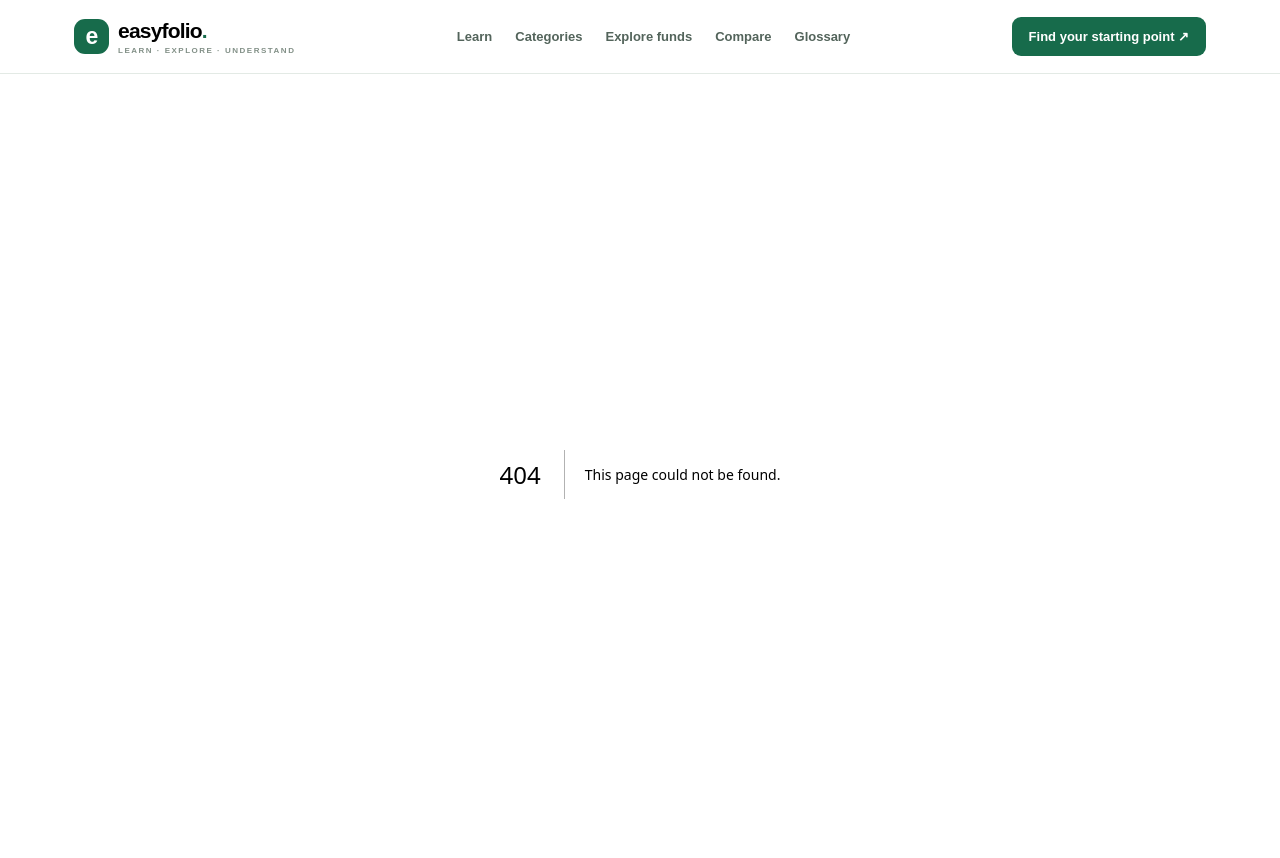
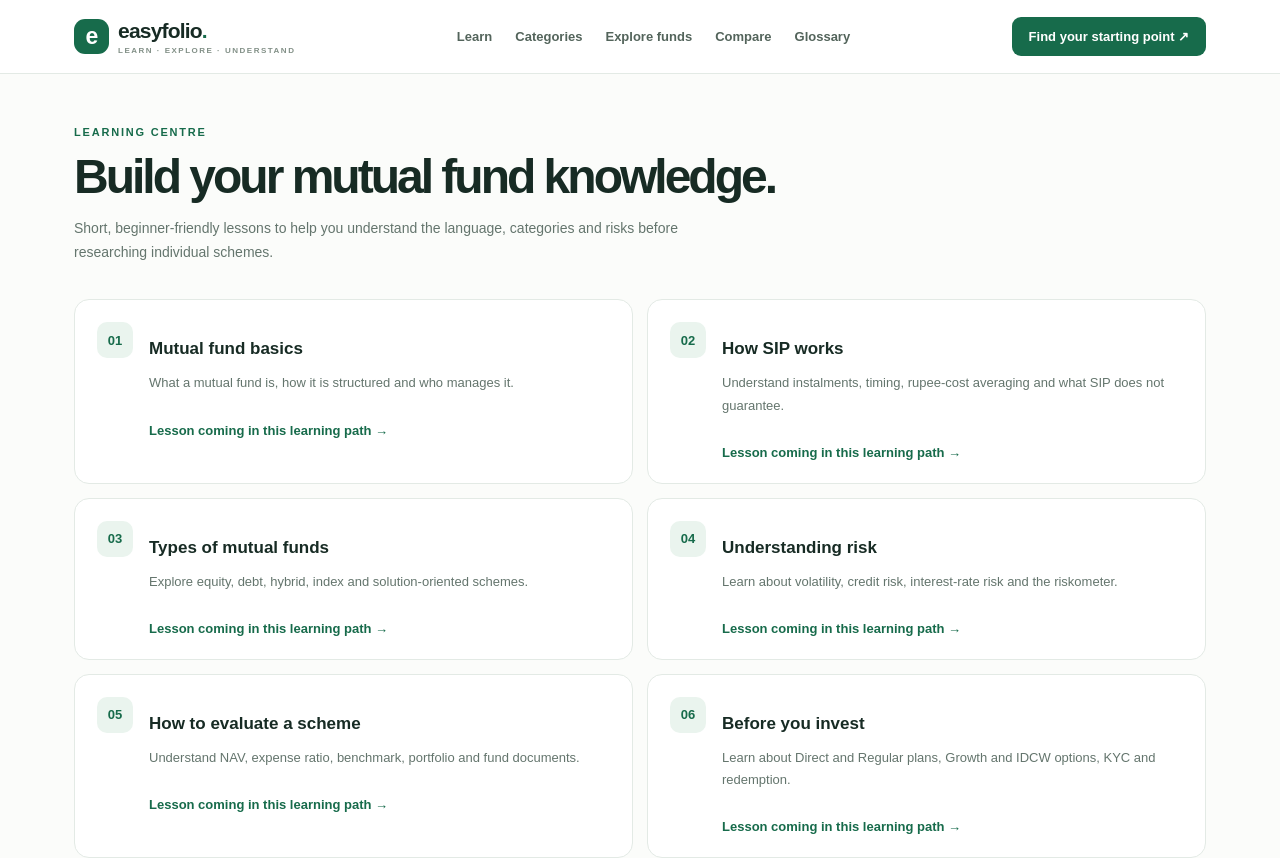
Before and after one commit to anandrahul094/easyfolio, a Next.js app in the folder frontend/: page /learn in a window 1280 px wide. Before the commit this address had no page. Shown: the top 858 px of the page. Built offline with nearby package versions, Linux system fonts and the light colour scheme.

Commit message:
Add EasyFolio learning and discovery page

```diff
--- /dev/null
+++ b/frontend/app/learn/page.tsx
@@ -0,0 +1,3 @@
+import Link from "next/link";
+const lessons=[["01","Mutual fund basics","What a mutual fund is, how it is structured and who manages it."],["02","How SIP works","Understand instalments, timing, rupee-cost averaging and what SIP does not guarantee."],["03","Types of mutual funds","Explore equity, debt, hybrid, index and solution-oriented schemes."],["04","Understanding risk","Learn about volatility, credit risk, interest-rate risk and the riskometer."],["05","How to evaluate a scheme","Understand NAV, expense ratio, benchmark, portfolio and fund documents."],["06","Before you invest","Learn about Direct and Regular plans, Growth and IDCW options, KYC and redemption."]];
+export default function Learn(){return <main className="page-shell"><section className="page-intro"><span className="eyebrow">LEARNING CENTRE</span><h1>Build your mutual fund knowledge.</h1><p>Short, beginner-friendly lessons to help you understand the language, categories and risks before researching individual schemes.</p></section><div className="lesson-list">{lessons.map(([n,t,d])=><article className="lesson-card" key={n}><span className="lesson-number">{n}</span><div><h3>{t}</h3><p>{d}</p><span className="text-link">Lesson coming in this learning path →</span></div></article>)}</div><div className="quiz-box"><h3>Not sure where to begin?</h3><p className="section-sub">Answer a few questions to get a suggested learning route. This is educational guidance, not investment advice.</p><Link className="button-primary" href="/discover">Find my starting point →</Link></div></main>}
```
